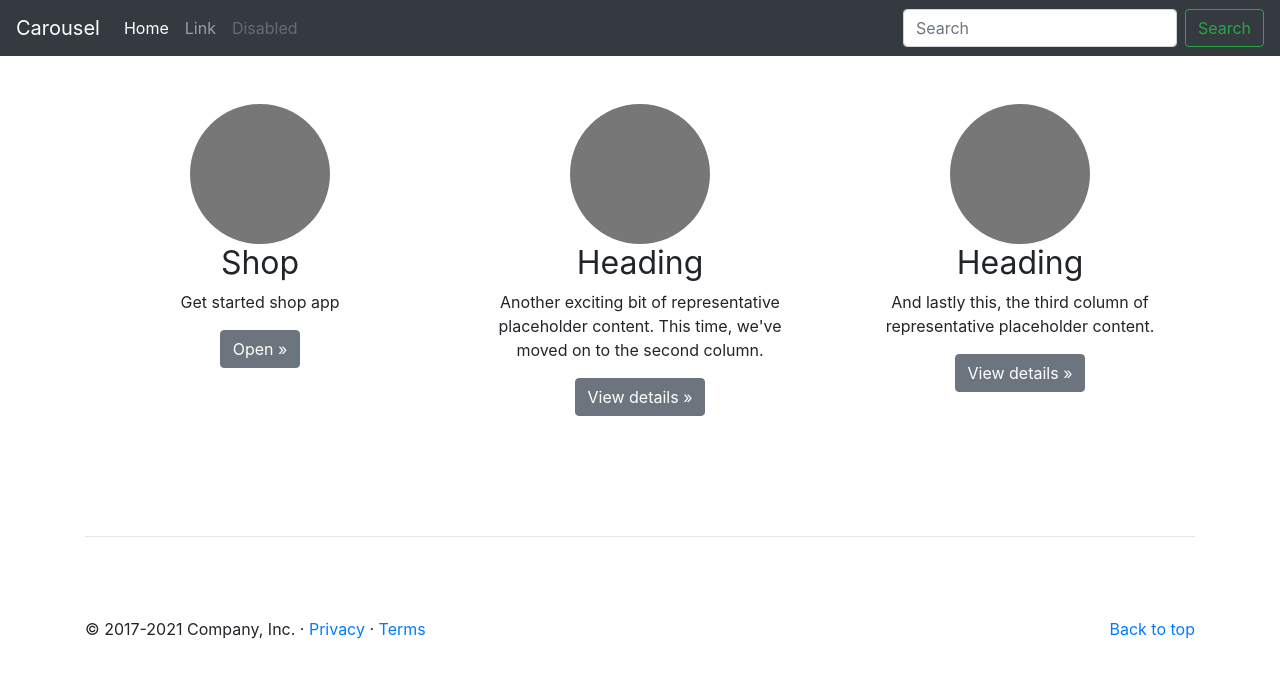
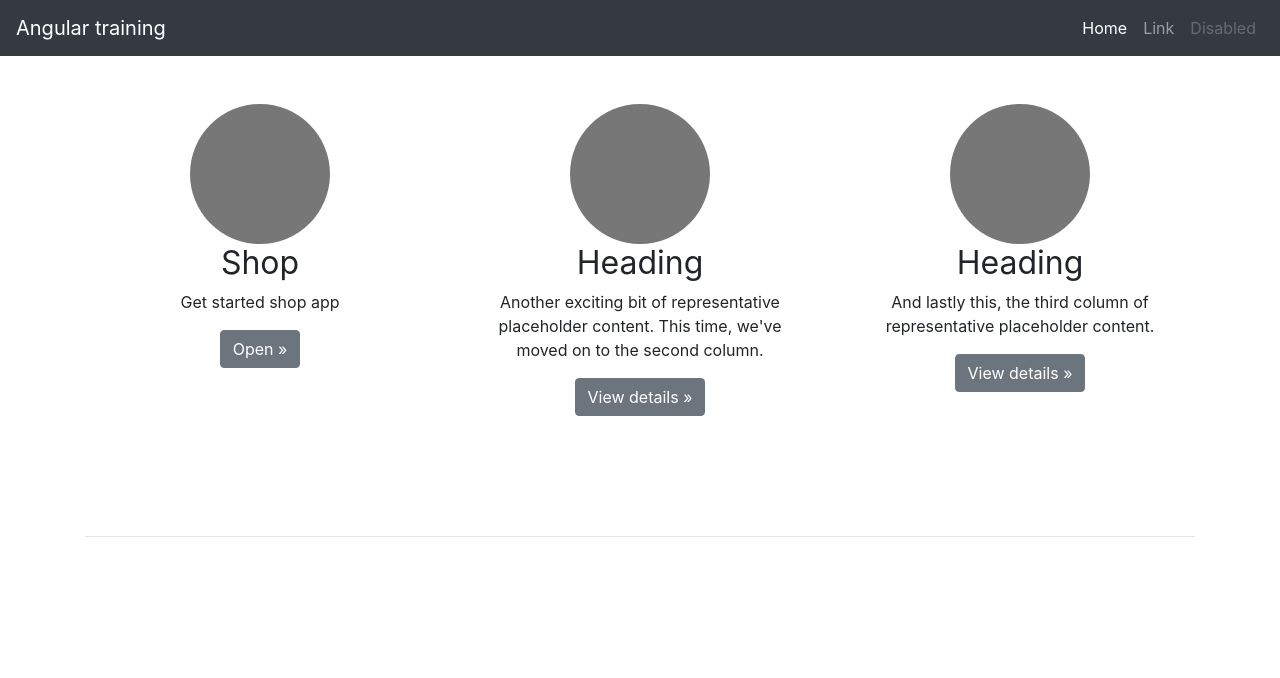
Before and after one commit to kargeb/angular-training, an Angular app: page / in a window 1280 px wide. Shown: the top 678 px of the page. Built offline with nearby package versions, Linux system fonts and the light colour scheme.

Commit message:
create separate component for nav

```diff
--- a/src/app/app.component.html
+++ b/src/app/app.component.html
@@ -1,47 +1,7 @@
 <!-- <header> -->
 <!-- <nav class="navbar navbar-expand-md navbar-dark fixed-top bg-dark"> -->
-<nav class="navbar navbar-expand-md navbar-dark bg-dark">
-  <a class="navbar-brand" href="#">Carousel</a>
-  <button
-    class="navbar-toggler"
-    type="button"
-    data-toggle="collapse"
-    data-target="#navbarCollapse"
-    aria-controls="navbarCollapse"
-    aria-expanded="false"
-    aria-label="Toggle navigation"
-  >
-    <span class="navbar-toggler-icon"></span>
-  </button>
-  <div class="collapse navbar-collapse" id="navbarCollapse">
-    <ul class="navbar-nav mr-auto">
-      <li class="nav-item active">
-        <a class="nav-link" href="#"
-          >Home <span class="sr-only">(current)</span></a
-        >
-      </li>
-      <li class="nav-item">
-        <a class="nav-link" href="#">Link</a>
-      </li>
-      <li class="nav-item">
-        <a class="nav-link disabled" href="#" tabindex="-1" aria-disabled="true"
-          >Disabled</a
-        >
-      </li>
-    </ul>
-    <form class="form-inline mt-2 mt-md-0">
-      <input
-        class="form-control mr-sm-2"
-        type="text"
-        placeholder="Search"
-        aria-label="Search"
-      />
-      <button class="btn btn-outline-success my-2 my-sm-0" type="submit">
-        Search
-      </button>
-    </form>
-  </div>
-</nav>
+<app-nav></app-nav>
+
 <!-- <h1 class="text-danger">App</h1> -->
 <!-- </header> -->
 <router-outlet></router-outlet>
--- a/src/app/app.module.ts
+++ b/src/app/app.module.ts
@@ -5,9 +5,10 @@ import { AppRoutingModule } from './app-routing.module';
 import { AppComponent } from './app.component';
 import { ShopModule } from './shop/shop.module';
 import { MainPageComponent } from './main-page/main-page.component';
+import { NavComponent } from './nav/nav.component';
 
 @NgModule({
-  declarations: [AppComponent, MainPageComponent],
+  declarations: [AppComponent, MainPageComponent, NavComponent],
   imports: [BrowserModule, AppRoutingModule, ShopModule],
   providers: [],
   bootstrap: [AppComponent],
--- a/src/app/main-page/main-page.component.html
+++ b/src/app/main-page/main-page.component.html
@@ -93,11 +93,11 @@
   <!-- /.container -->
 
   <!-- FOOTER -->
-  <footer class="container">
+  <!-- <footer class="container">
     <p class="float-right"><a href="#">Back to top</a></p>
     <p>
       &copy; 2017-2021 Company, Inc. &middot;
       <a href="#">Privacy</a> &middot; <a href="#">Terms</a>
     </p>
-  </footer>
+  </footer> -->
 </main>
--- /dev/null
+++ b/src/app/nav/nav.component.html
@@ -0,0 +1,47 @@
+<!-- TO DO add position fixded and lower page content by nav height -->
+<!-- <nav class="navbar navbar-expand-md navbar-dark fixed-top bg-dark"> -->
+<nav class="navbar navbar-expand-md navbar-dark bg-dark">
+  <a class="navbar-brand" href="#">Angular training</a>
+  <button
+    class="navbar-toggler"
+    type="button"
+    data-toggle="collapse"
+    data-target="#navbarCollapse"
+    aria-controls="navbarCollapse"
+    aria-expanded="false"
+    aria-label="Toggle navigation"
+  >
+    <span class="navbar-toggler-icon"></span>
+  </button>
+  <div class="collapse navbar-collapse" id="navbarCollapse">
+    <ul class="navbar-nav ml-auto">
+      <li class="nav-item active">
+        <a class="nav-link" href="#"
+          >Home <span class="sr-only">(current)</span></a
+        >
+      </li>
+      <li class="nav-item">
+        <a class="nav-link" href="#">Link</a>
+      </li>
+      <li class="nav-item">
+        <a class="nav-link disabled" href="#" tabindex="-1" aria-disabled="true"
+          >Disabled</a
+        >
+      </li>
+    </ul>
+    <!-- <div class="nav-item">
+      <span>czosz</span>
+    </div>
+    <form class="form-inline mt-2 mt-md-0">
+      <input
+        class="form-control mr-sm-2"
+        type="text"
+        placeholder="Search"
+        aria-label="Search"
+      />
+      <button class="btn btn-outline-success my-2 my-sm-0" type="submit">
+        Search
+      </button>
+    </form> -->
+  </div>
+</nav>
--- /dev/null
+++ b/src/app/nav/nav.component.ts
@@ -0,0 +1,15 @@
+import { Component, OnInit } from '@angular/core';
+
+@Component({
+  selector: 'app-nav',
+  templateUrl: './nav.component.html',
+  styleUrls: ['./nav.component.scss']
+})
+export class NavComponent implements OnInit {
+
+  constructor() { }
+
+  ngOnInit(): void {
+  }
+
+}
```
Also changed, not shown: src/app/nav/nav.component.scss (added), 1 other file (tests, documents, lock files or other folders).
